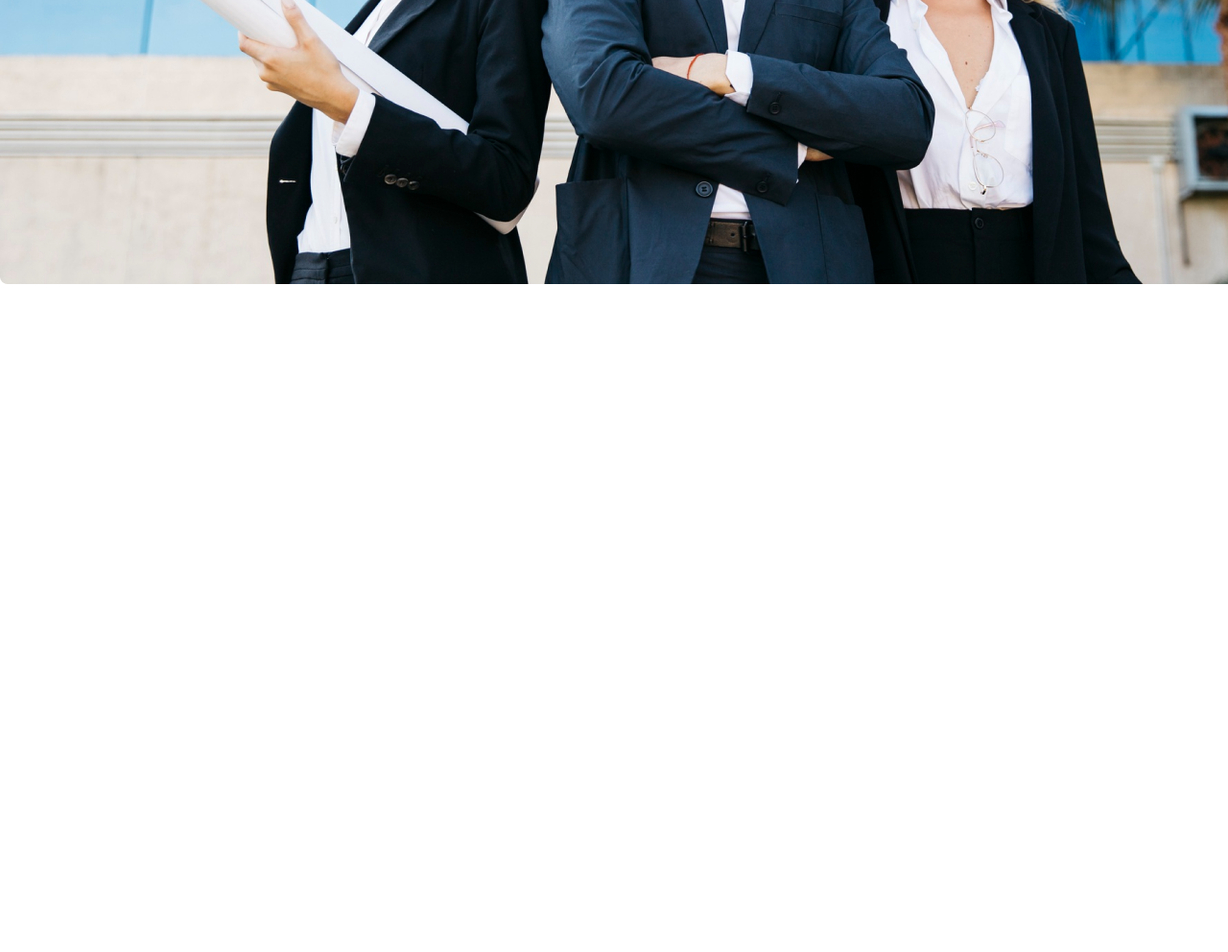
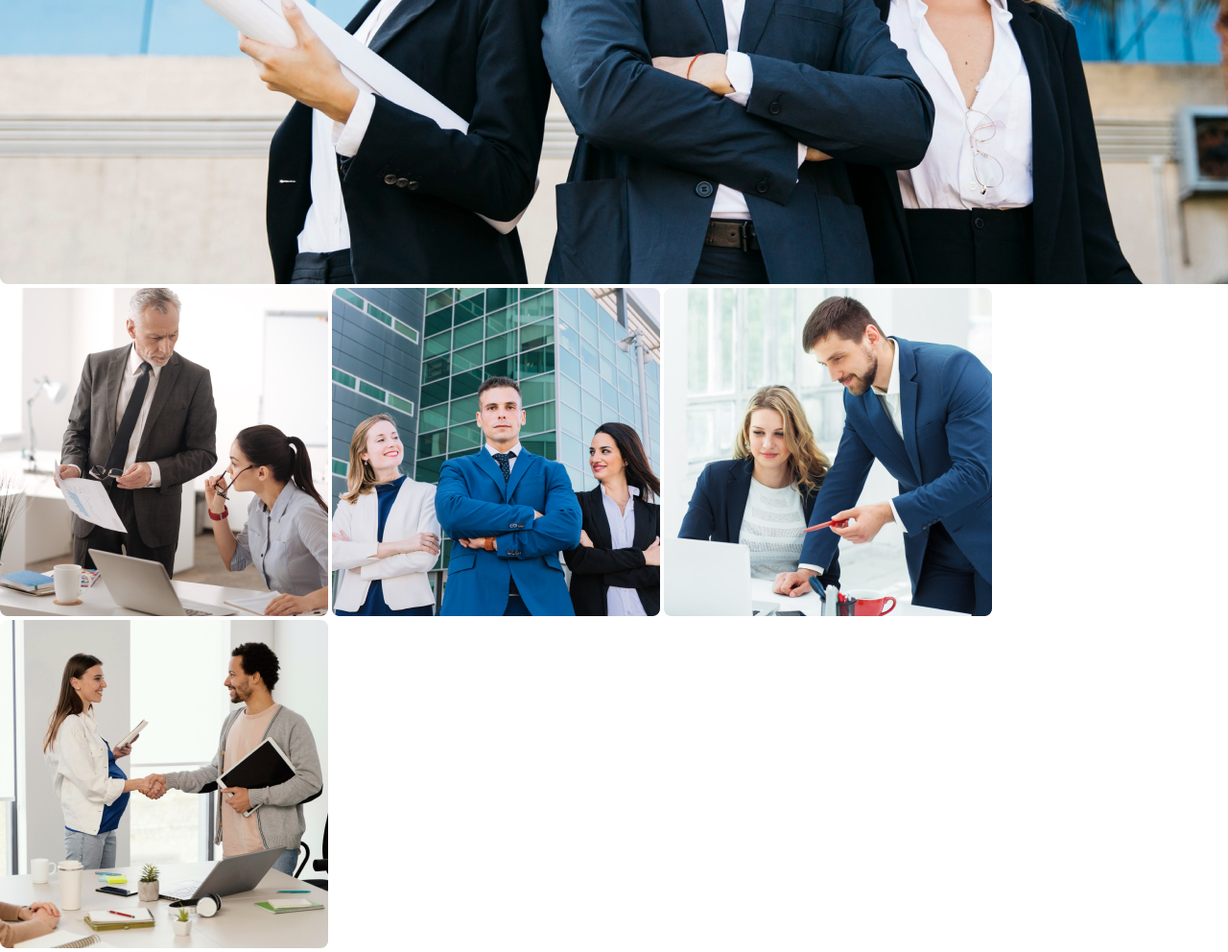
Before and after one commit to ahassh1/g3-architect-website, a plain HTML site: page index.html in a window 1280 px wide. Shown: the part 568-1560 px from the top of the page at 96% size. Before the commit the page ends 868 px from the top, so only its background shows below. Drawn offline with Linux system fonts and the light colour scheme.

Commit message:
team section image add

```diff
--- a/index.html
+++ b/index.html
@@ -36,6 +36,15 @@
 
 </header>
 
+<section>
+    <div>
+        <img src="/images/team1.png" alt="">
+        <img src="/images/team2.png" alt="">
+        <img src="/images/team3.png" alt="">
+        <img src="/images/team4.png" alt="">
+    </div>
+</section>
+
 </div>
 </header>
 
```
